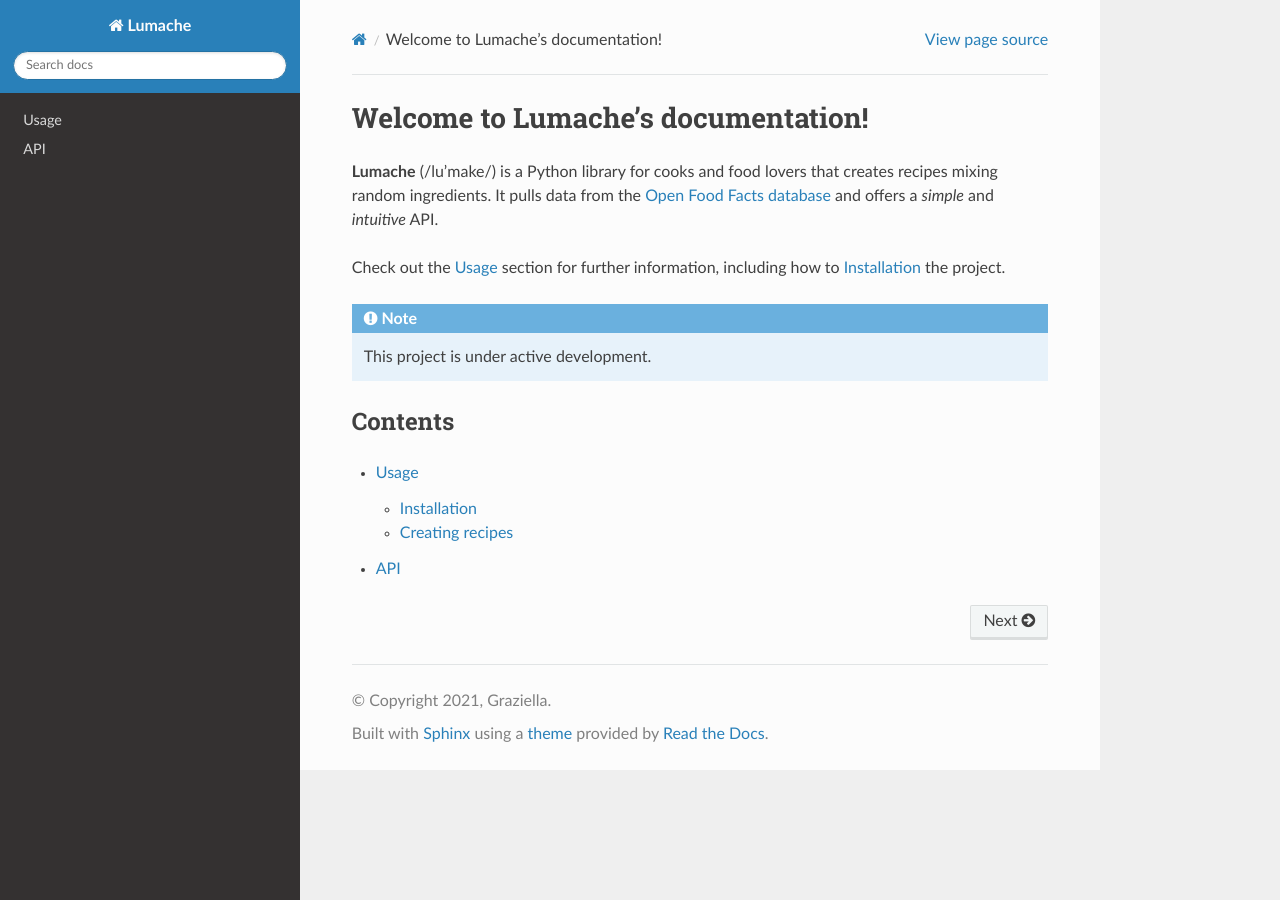
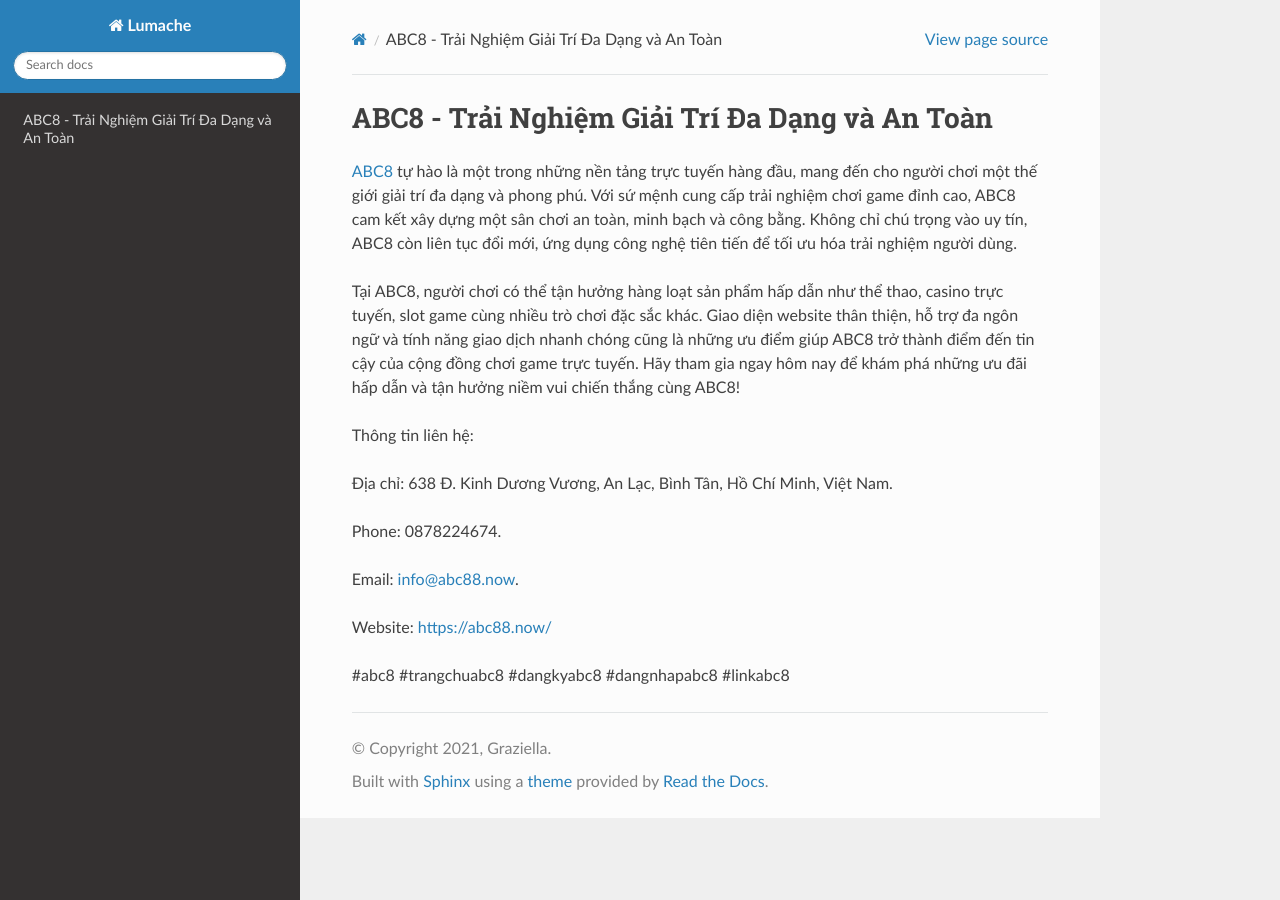
Before and after one commit to amaradasgupta3/abc88now, a Sphinx documentation site: the page built from docs/source/index.rst, in a window 1280 px wide. Built offline with Sphinx 7.4.7 and the Read the Docs theme 3.1.0, drawn with Linux system fonts in a browser that asks for light colours.

Commit message:
Update index.rst

```diff
--- a/docs/source/index.rst
+++ b/docs/source/index.rst
@@ -1,22 +1,18 @@
-Welcome to Lumache's documentation!
+ABC8 - Trải Nghiệm Giải Trí Đa Dạng và An Toàn
 ===================================
 
-**Lumache** (/lu'make/) is a Python library for cooks and food lovers
-that creates recipes mixing random ingredients.
-It pulls data from the `Open Food Facts database <https://world.openfoodfacts.org/>`_
-and offers a *simple* and *intuitive* API.
+`ABC8 <https://abc88.now/>`_ tự hào là một trong những nền tảng trực tuyến hàng đầu, mang đến cho người chơi một thế giới giải trí đa dạng và phong phú. Với sứ mệnh cung cấp trải nghiệm chơi game đỉnh cao, ABC8 cam kết xây dựng một sân chơi an toàn, minh bạch và công bằng. Không chỉ chú trọng vào uy tín, ABC8 còn liên tục đổi mới, ứng dụng công nghệ tiên tiến để tối ưu hóa trải nghiệm người dùng.
 
-Check out the :doc:`usage` section for further information, including
-how to :ref:`installation` the project.
+Tại ABC8, người chơi có thể tận hưởng hàng loạt sản phẩm hấp dẫn như thể thao, casino trực tuyến, slot game cùng nhiều trò chơi đặc sắc khác. Giao diện website thân thiện, hỗ trợ đa ngôn ngữ và tính năng giao dịch nhanh chóng cũng là những ưu điểm giúp ABC8 trở thành điểm đến tin cậy của cộng đồng chơi game trực tuyến. Hãy tham gia ngay hôm nay để khám phá những ưu đãi hấp dẫn và tận hưởng niềm vui chiến thắng cùng ABC8!
 
-.. note::
+Thông tin liên hệ:
 
-   This project is under active development.
+Địa chỉ: 638 Đ. Kinh Dương Vương, An Lạc, Bình Tân, Hồ Chí Minh, Việt Nam.
 
-Contents
---------
+Phone: 0878224674.
 
-.. toctree::
+Email: info@abc88.now.
 
-   usage
-   api
+Website: https://abc88.now/
+
+#abc8 #trangchuabc8 #dangkyabc8 #dangnhapabc8 #linkabc8
```
